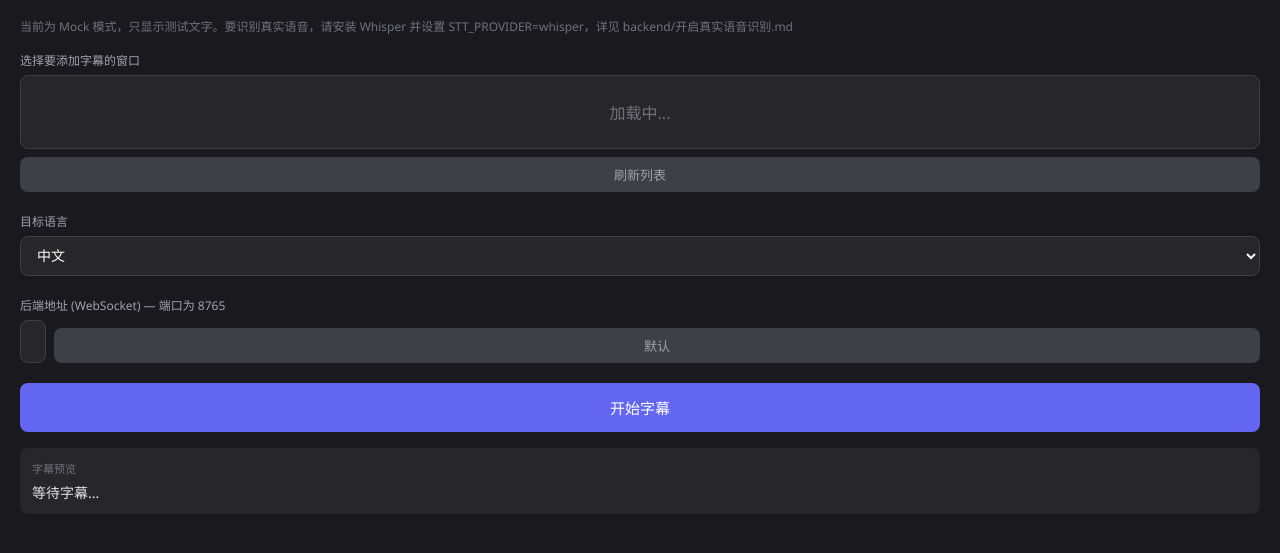
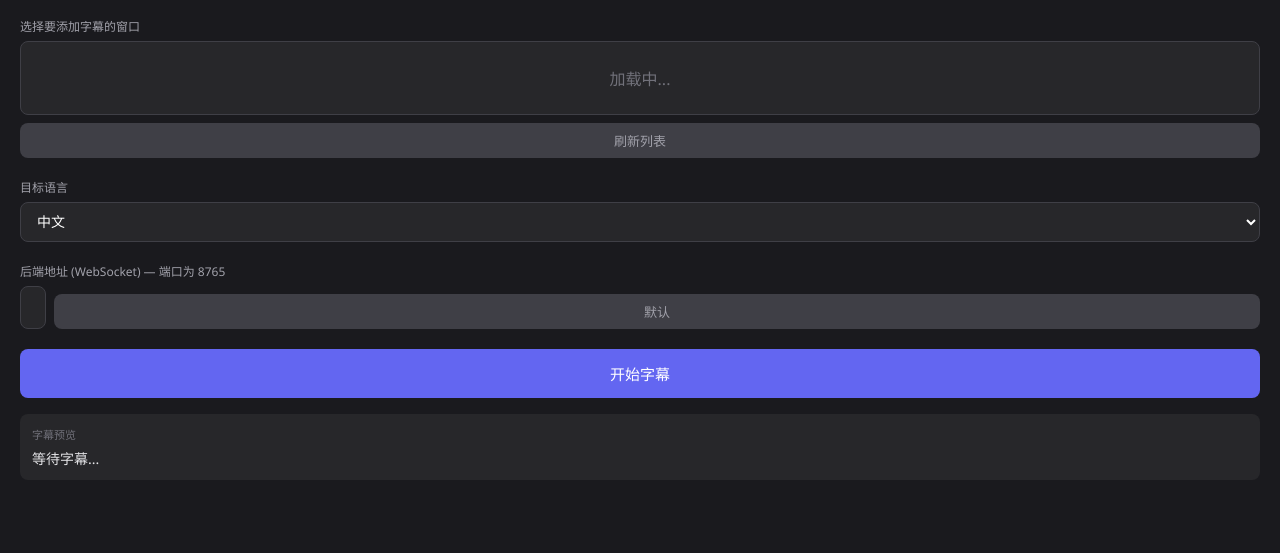
Before and after one commit to Jason-blips/stream-sub, a browser extension: page realtime-subtitle/desktop/renderer/main.html in a window 1280 px wide. Shown: the part 49-602 px from the top of the page. Drawn offline with Linux system fonts and the light colour scheme.

Commit message:
移除注解

```diff
--- a/realtime-subtitle/desktop/renderer/main.html
+++ b/realtime-subtitle/desktop/renderer/main.html
@@ -106,7 +106,6 @@
 </head>
 <body>
   <h1>会议实时字幕</h1>
-  <p class="hint" style="font-size:12px;color:#71717a;margin-bottom:16px;">当前为 Mock 模式，只显示测试文字。要识别真实语音，请安装 Whisper 并设置 STT_PROVIDER=whisper，详见 backend/开启真实语音识别.md</p>
 
   <div class="section">
     <label>选择要添加字幕的窗口</label>
```
